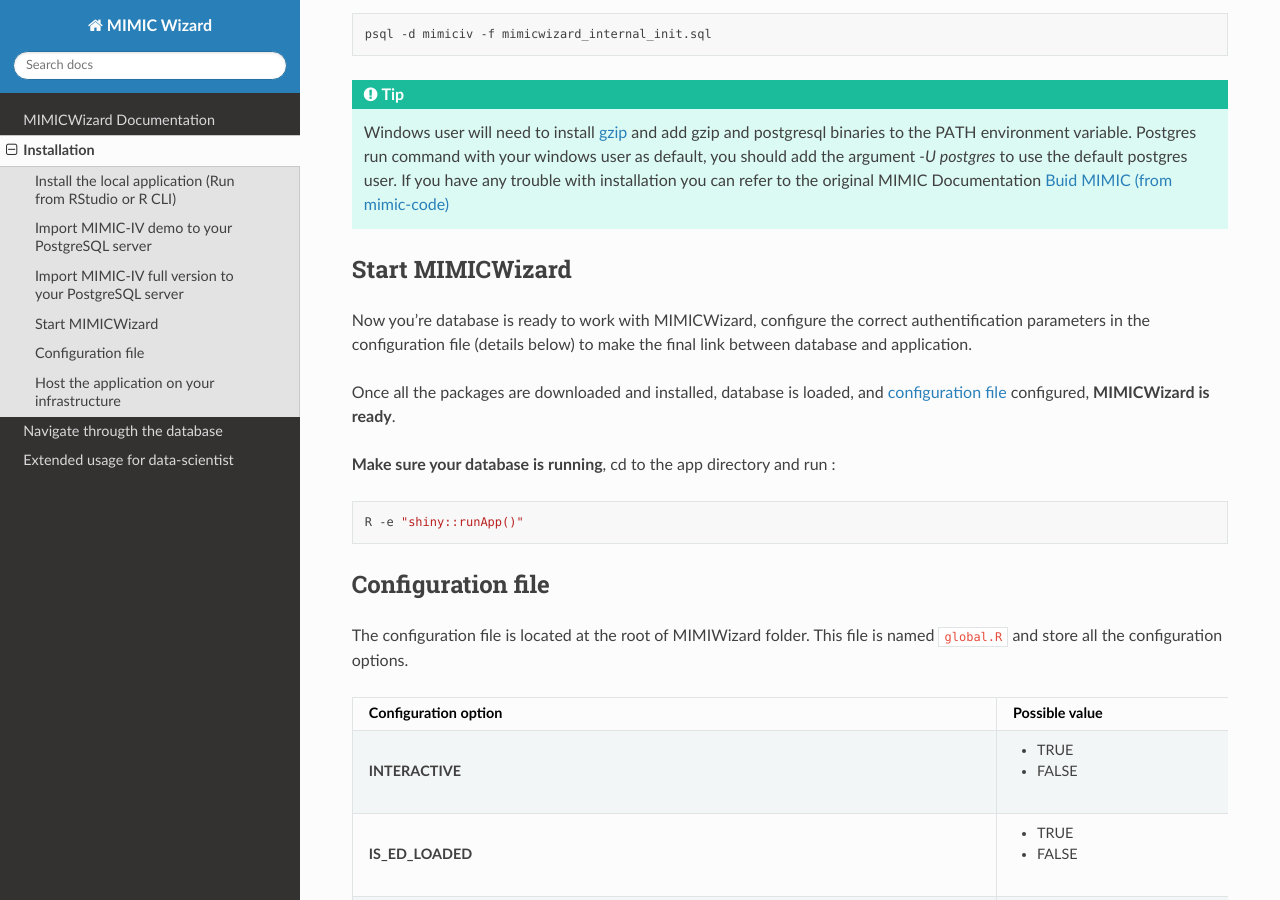
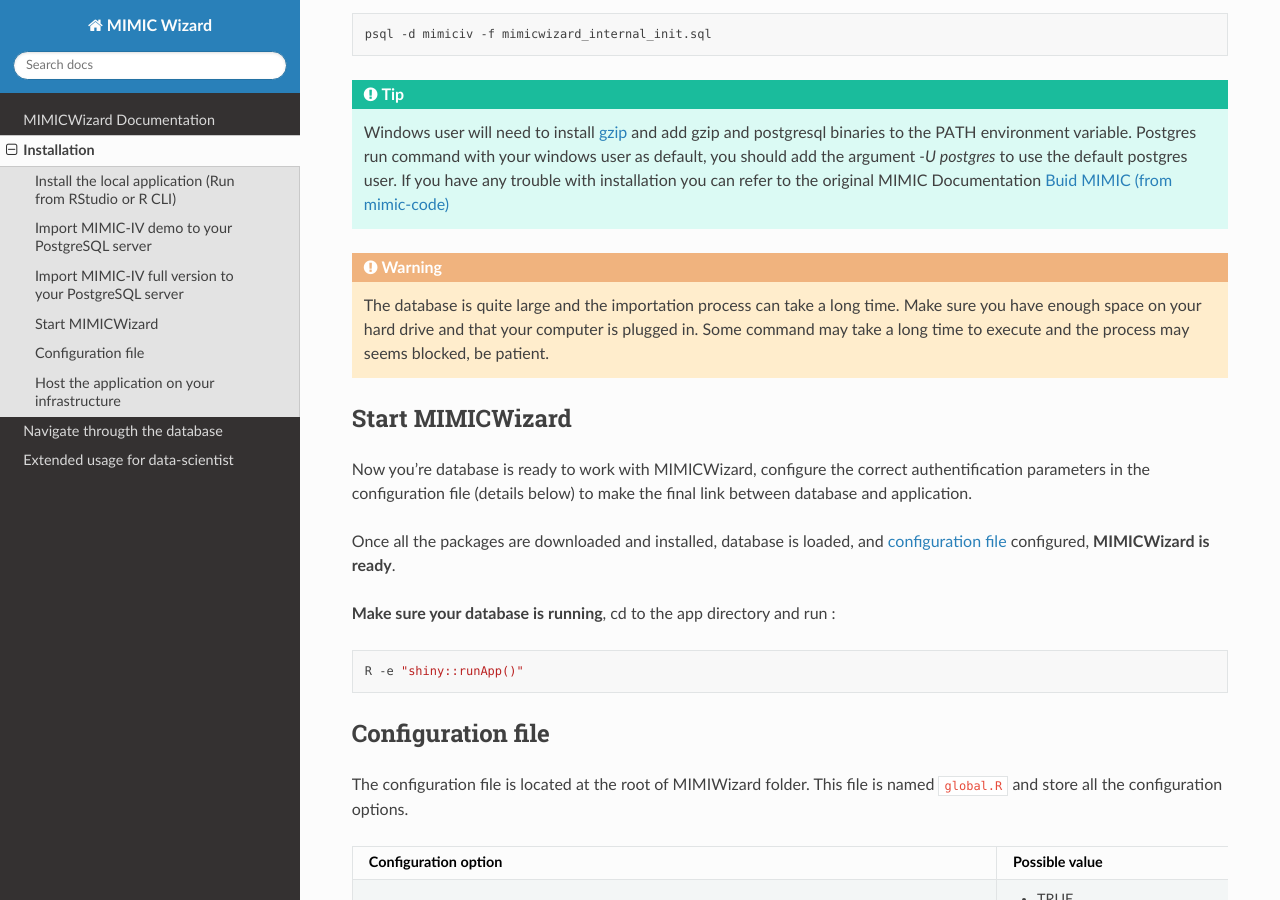
Before and after one commit to LucasDuval/MIMICWizard_Documentation, a Sphinx documentation site: the page built from docs/source/installation.rst, in a window 1280 px wide and 900 px high, scrolled down 2442 px. Built offline with Sphinx 7.4.7 and the Read the Docs theme 3.1.0, drawn with Linux system fonts in a browser that asks for light colours; pages that are not in the unit, such as notebooks, are missing from menus.

Commit message:
task: add new warning in installation

```diff
--- a/docs/source/installation.rst
+++ b/docs/source/installation.rst
@@ -109,6 +109,12 @@
    Postgres run command with your windows user as default, you should add the argument `-U postgres` to use the default postgres user.
    If you have any trouble with installation you can refer to the original MIMIC Documentation `Buid MIMIC (from mimic-code) <https://github.com/MIT-LCP/mimic-code/tree/main/mimic-iv/buildmimic/postgres>`_
 
+.. warning::
+
+   The database is quite large and the importation process can take a long time.
+   Make sure you have enough space on your hard drive and that your computer is plugged in.
+   Some command may take a long time to execute and the process may seems blocked, be patient.
+
 Start MIMICWizard
 ******************
 
```
